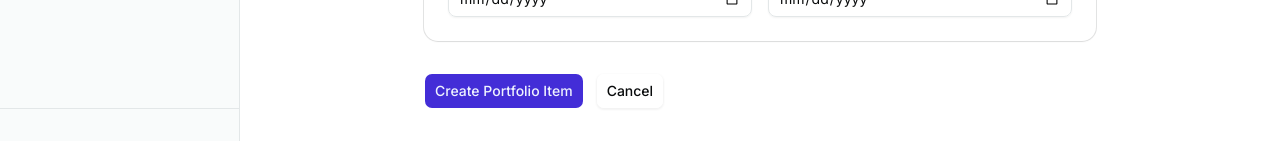
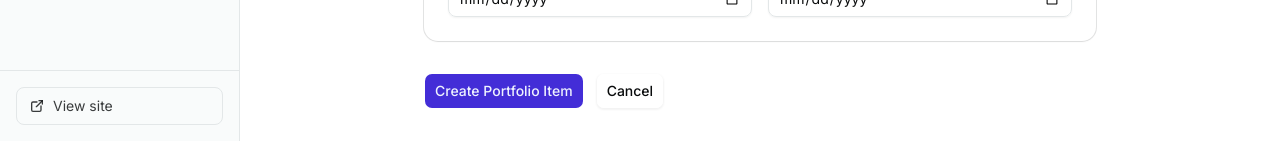
Before and after one commit to kimhwanhoon/portfolio-website, a Next.js app: page /admin/new in a window 1280 px wide. Shown: the part 1295-1436 px from the top of the page. Built offline with nearby package versions, Linux system fonts and the light colour scheme; no server answers; the database is empty.

Commit message:
Added "View site" button

```diff
--- a/app/admin/_components/admin-nav.tsx
+++ b/app/admin/_components/admin-nav.tsx
@@ -3,6 +3,7 @@
 import { UserButton } from "@clerk/nextjs";
 import {
   IconArticle,
+  IconExternalLink,
   IconLayoutDashboard,
   IconPhoto,
   IconPlus,
@@ -72,7 +73,18 @@ export function AdminNav() {
           );
         })}
       </nav>
-      <div className="border-t p-4">
+      <div className="flex flex-col gap-3 border-t p-4">
+        <Link
+          href="/"
+          target="_blank"
+          rel="noopener noreferrer"
+          className="flex items-center justify-between gap-2 rounded-md border px-3 py-2 text-sm text-sidebar-foreground/80 transition-colors hover:bg-sidebar-accent hover:text-sidebar-accent-foreground"
+        >
+          <span className="flex items-center gap-2">
+            <IconExternalLink className="size-4" />
+            View site
+          </span>
+        </Link>
         <UserButton />
       </div>
     </aside>
```
